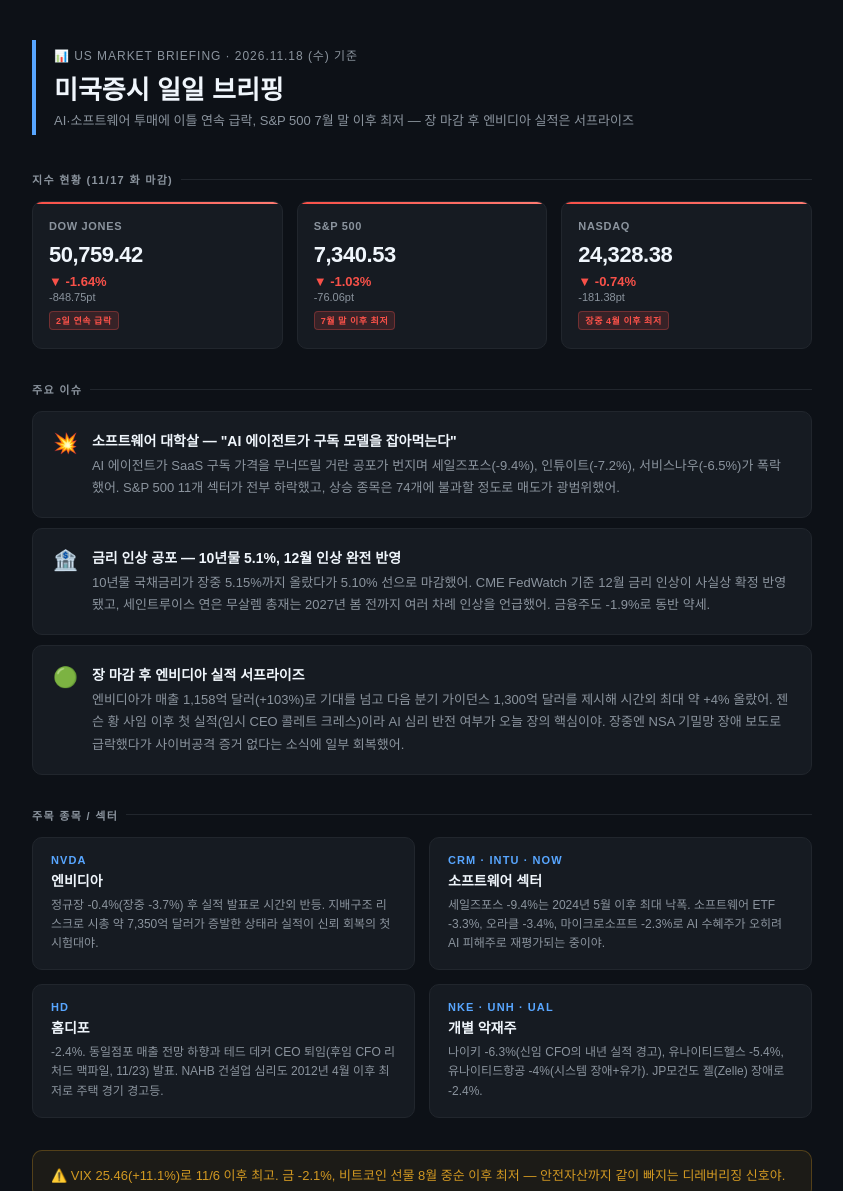
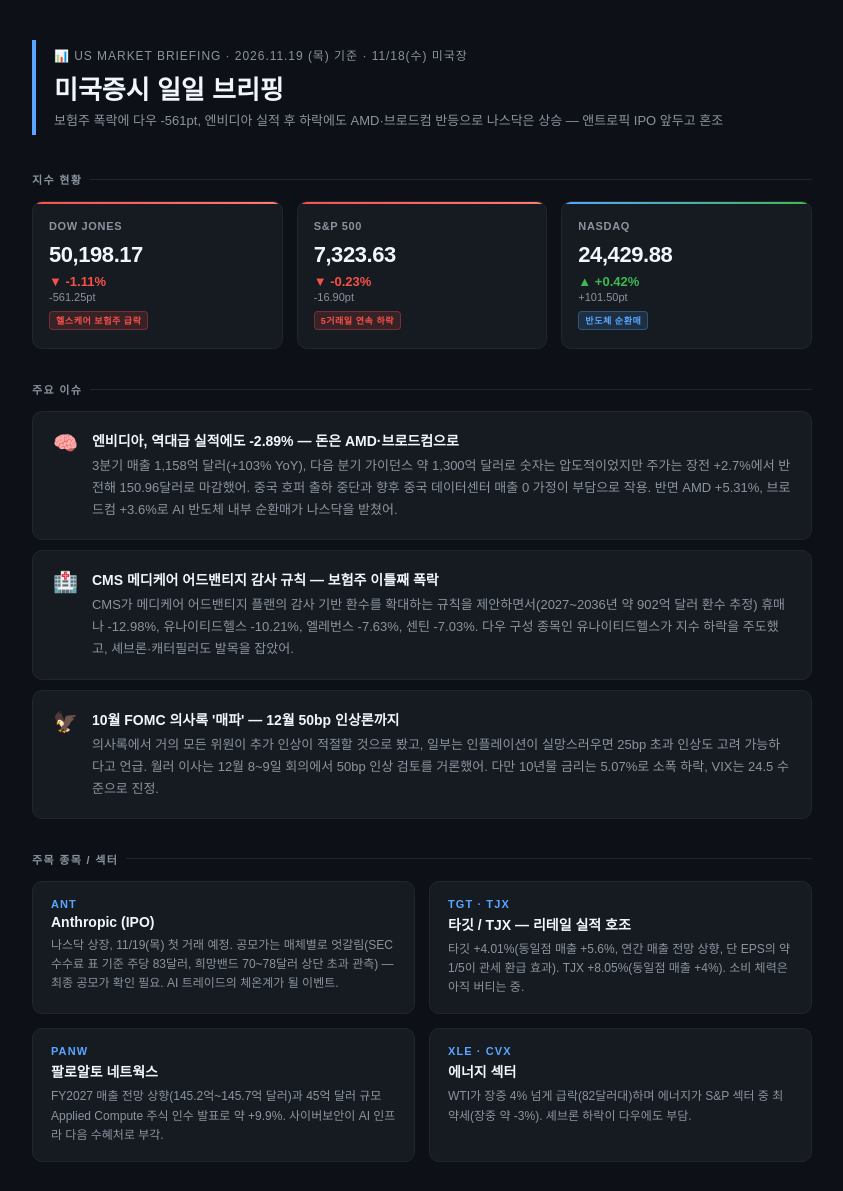
Before and after one commit to ksjin09/market-briefing, a plain HTML site: page index.html in a window 1280 px wide. Shown: the top 1191 px of the page, without its empty margins (218-1061 px from the left). Drawn offline with Linux system fonts and the light colour scheme.

Commit message:
briefing 20261119

```diff
--- a/index.html
+++ b/index.html
@@ -3,7 +3,7 @@
 <head>
   <meta charset="UTF-8" />
   <meta name="viewport" content="width=device-width, initial-scale=1.0"/>
-  <title>미국증시 브리핑 | 2026.11.18</title>
+  <title>미국증시 브리핑 | 2026.11.19</title>
   <style>
     * { margin: 0; padding: 0; box-sizing: border-box; }
     body { font-family: 'Apple SD Gothic Neo', 'Malgun Gothic', sans-serif; background: #0d1117; color: #e6edf3; min-height: 100vh; padding: 40px 20px; }
@@ -27,10 +27,6 @@
     .badge.record { background: rgba(63, 185, 80, 0.15); color: #3fb950; border-color: rgba(63, 185, 80, 0.3); }
     .badge.neg { background: rgba(248, 81, 73, 0.15); color: #f85149; border-color: rgba(248, 81, 73, 0.3); }
     .weekly-grid { display: grid; grid-template-columns: repeat(3, 1fr); gap: 14px; margin-bottom: 32px; }
-    .weekly-card { background: #161b22; border: 1px solid #21262d; border-radius: 10px; padding: 14px 16px; display: flex; justify-content: space-between; align-items: center; }
-    .weekly-label { font-size: 12px; color: #8b949e; }
-    .weekly-val { font-size: 16px; font-weight: 700; color: #3fb950; }
-    .weekly-val.down { color: #f85149; }
     .issue-list { margin-bottom: 32px; }
     .issue-item { background: #161b22; border: 1px solid #21262d; border-radius: 10px; padding: 18px 20px; margin-bottom: 10px; display: flex; gap: 14px; align-items: flex-start; }
     .issue-icon { font-size: 20px; flex-shrink: 0; margin-top: 1px; }
@@ -41,7 +37,7 @@
     .stock-ticker { font-size: 11px; font-weight: 700; color: #58a6ff; letter-spacing: 0.1em; margin-bottom: 4px; }
     .stock-name { font-size: 14px; font-weight: 600; color: #f0f6fc; margin-bottom: 6px; }
     .stock-desc { font-size: 12px; color: #8b949e; line-height: 1.6; }
-    .notice { background: rgba(210, 153, 34, 0.08); border: 1px solid rgba(210, 153, 34, 0.3); border-radius: 10px; padding: 14px 18px; display: flex; align-items: center; gap: 12px; margin-bottom: 32px; font-size: 13px; color: #d29922; }
+    .notice { background: rgba(210, 153, 34, 0.08); border: 1px solid rgba(210, 153, 34, 0.3); border-radius: 10px; padding: 14px 18px; display: flex; align-items: center; gap: 12px; margin-bottom: 32px; font-size: 13px; color: #d29922; line-height: 1.6; }
     .outlook { background: #161b22; border: 1px solid #21262d; border-radius: 10px; padding: 20px; margin-bottom: 32px; }
     .outlook p { font-size: 13px; color: #8b949e; line-height: 1.85; }
     .outlook strong { color: #e6edf3; }
@@ -52,70 +48,70 @@
 <body>
 <div class="container">
   <div class="header">
-    <div class="date">📊 US Market Briefing · 2026.11.18 (수) 기준</div>
+    <div class="date">📊 US Market Briefing · 2026.11.19 (목) 기준 · 11/18(수) 미국장</div>
     <h1>미국증시 일일 브리핑</h1>
-    <div class="subtitle">AI·소프트웨어 투매에 이틀 연속 급락, S&amp;P 500 7월 말 이후 최저 — 장 마감 후 엔비디아 실적은 서프라이즈</div>
+    <div class="subtitle">보험주 폭락에 다우 -561pt, 엔비디아 실적 후 하락에도 AMD·브로드컴 반등으로 나스닥은 상승 — 앤트로픽 IPO 앞두고 혼조</div>
   </div>
 
-  <div class="section-title">지수 현황 (11/17 화 마감)</div>
+  <div class="section-title">지수 현황</div>
   <div class="index-grid">
     <div class="index-card down">
       <div class="index-name">DOW JONES</div>
-      <div class="index-value">50,759.42</div>
-      <div class="index-change down">▼ -1.64%</div>
-      <div class="index-pts">-848.75pt</div>
-      <div class="badge neg">2일 연속 급락</div>
+      <div class="index-value">50,198.17</div>
+      <div class="index-change down">▼ -1.11%</div>
+      <div class="index-pts">-561.25pt</div>
+      <div class="badge neg">헬스케어 보험주 급락</div>
     </div>
     <div class="index-card down">
       <div class="index-name">S&amp;P 500</div>
-      <div class="index-value">7,340.53</div>
-      <div class="index-change down">▼ -1.03%</div>
-      <div class="index-pts">-76.06pt</div>
-      <div class="badge neg">7월 말 이후 최저</div>
+      <div class="index-value">7,323.63</div>
+      <div class="index-change down">▼ -0.23%</div>
+      <div class="index-pts">-16.90pt</div>
+      <div class="badge neg">5거래일 연속 하락</div>
     </div>
-    <div class="index-card down">
+    <div class="index-card">
       <div class="index-name">NASDAQ</div>
-      <div class="index-value">24,328.38</div>
-      <div class="index-change down">▼ -0.74%</div>
-      <div class="index-pts">-181.38pt</div>
-      <div class="badge neg">장중 4월 이후 최저</div>
+      <div class="index-value">24,429.88</div>
+      <div class="index-change">▲ +0.42%</div>
+      <div class="index-pts">+101.50pt</div>
+      <div class="badge">반도체 순환매</div>
     </div>
   </div>
 
   <div class="section-title">주요 이슈</div>
   <div class="issue-list">
     <div class="issue-item">
-      <div class="issue-icon">💥</div>
-      <div><div class="issue-title">소프트웨어 대학살 — "AI 에이전트가 구독 모델을 잡아먹는다"</div><div class="issue-body">AI 에이전트가 SaaS 구독 가격을 무너뜨릴 거란 공포가 번지며 세일즈포스(-9.4%), 인튜이트(-7.2%), 서비스나우(-6.5%)가 폭락했어. S&amp;P 500 11개 섹터가 전부 하락했고, 상승 종목은 74개에 불과할 정도로 매도가 광범위했어.</div></div>
+      <div class="issue-icon">🧠</div>
+      <div><div class="issue-title">엔비디아, 역대급 실적에도 -2.89% — 돈은 AMD·브로드컴으로</div><div class="issue-body">3분기 매출 1,158억 달러(+103% YoY), 다음 분기 가이던스 약 1,300억 달러로 숫자는 압도적이었지만 주가는 장전 +2.7%에서 반전해 150.96달러로 마감했어. 중국 호퍼 출하 중단과 향후 중국 데이터센터 매출 0 가정이 부담으로 작용. 반면 AMD +5.31%, 브로드컴 +3.6%로 AI 반도체 내부 순환매가 나스닥을 받쳤어.</div></div>
     </div>
     <div class="issue-item">
-      <div class="issue-icon">🏦</div>
-      <div><div class="issue-title">금리 인상 공포 — 10년물 5.1%, 12월 인상 완전 반영</div><div class="issue-body">10년물 국채금리가 장중 5.15%까지 올랐다가 5.10% 선으로 마감했어. CME FedWatch 기준 12월 금리 인상이 사실상 확정 반영됐고, 세인트루이스 연은 무살렘 총재는 2027년 봄 전까지 여러 차례 인상을 언급했어. 금융주도 -1.9%로 동반 약세.</div></div>
+      <div class="issue-icon">🏥</div>
+      <div><div class="issue-title">CMS 메디케어 어드밴티지 감사 규칙 — 보험주 이틀째 폭락</div><div class="issue-body">CMS가 메디케어 어드밴티지 플랜의 감사 기반 환수를 확대하는 규칙을 제안하면서(2027~2036년 약 902억 달러 환수 추정) 휴매나 -12.98%, 유나이티드헬스 -10.21%, 엘레번스 -7.63%, 센틴 -7.03%. 다우 구성 종목인 유나이티드헬스가 지수 하락을 주도했고, 셰브론·캐터필러도 발목을 잡았어.</div></div>
     </div>
     <div class="issue-item">
-      <div class="issue-icon">🟢</div>
-      <div><div class="issue-title">장 마감 후 엔비디아 실적 서프라이즈</div><div class="issue-body">엔비디아가 매출 1,158억 달러(+103%)로 기대를 넘고 다음 분기 가이던스 1,300억 달러를 제시해 시간외 최대 약 +4% 올랐어. 젠슨 황 사임 이후 첫 실적(임시 CEO 콜레트 크레스)이라 AI 심리 반전 여부가 오늘 장의 핵심이야. 장중엔 NSA 기밀망 장애 보도로 급락했다가 사이버공격 증거 없다는 소식에 일부 회복했어.</div></div>
+      <div class="issue-icon">🦅</div>
+      <div><div class="issue-title">10월 FOMC 의사록 '매파' — 12월 50bp 인상론까지</div><div class="issue-body">의사록에서 거의 모든 위원이 추가 인상이 적절할 것으로 봤고, 일부는 인플레이션이 실망스러우면 25bp 초과 인상도 고려 가능하다고 언급. 월러 이사는 12월 8~9일 회의에서 50bp 인상 검토를 거론했어. 다만 10년물 금리는 5.07%로 소폭 하락, VIX는 24.5 수준으로 진정.</div></div>
     </div>
   </div>
 
   <div class="section-title">주목 종목 / 섹터</div>
   <div class="stock-grid">
-    <div class="stock-card"><div class="stock-ticker">NVDA</div><div class="stock-name">엔비디아</div><div class="stock-desc">정규장 -0.4%(장중 -3.7%) 후 실적 발표로 시간외 반등. 지배구조 리스크로 시총 약 7,350억 달러가 증발한 상태라 실적이 신뢰 회복의 첫 시험대야.</div></div>
-    <div class="stock-card"><div class="stock-ticker">CRM · INTU · NOW</div><div class="stock-name">소프트웨어 섹터</div><div class="stock-desc">세일즈포스 -9.4%는 2024년 5월 이후 최대 낙폭. 소프트웨어 ETF -3.3%, 오라클 -3.4%, 마이크로소프트 -2.3%로 AI 수혜주가 오히려 AI 피해주로 재평가되는 중이야.</div></div>
-    <div class="stock-card"><div class="stock-ticker">HD</div><div class="stock-name">홈디포</div><div class="stock-desc">-2.4%. 동일점포 매출 전망 하향과 테드 데커 CEO 퇴임(후임 CFO 리처드 맥파일, 11/23) 발표. NAHB 건설업 심리도 2012년 4월 이후 최저로 주택 경기 경고등.</div></div>
-    <div class="stock-card"><div class="stock-ticker">NKE · UNH · UAL</div><div class="stock-name">개별 악재주</div><div class="stock-desc">나이키 -6.3%(신임 CFO의 내년 실적 경고), 유나이티드헬스 -5.4%, 유나이티드항공 -4%(시스템 장애+유가). JP모건도 젤(Zelle) 장애로 -2.4%.</div></div>
+    <div class="stock-card"><div class="stock-ticker">ANT</div><div class="stock-name">Anthropic (IPO)</div><div class="stock-desc">나스닥 상장, 11/19(목) 첫 거래 예정. 공모가는 매체별로 엇갈림(SEC 수수료 표 기준 주당 83달러, 희망밴드 70~78달러 상단 초과 관측) — 최종 공모가 확인 필요. AI 트레이드의 체온계가 될 이벤트.</div></div>
+    <div class="stock-card"><div class="stock-ticker">TGT · TJX</div><div class="stock-name">타깃 / TJX — 리테일 실적 호조</div><div class="stock-desc">타깃 +4.01%(동일점 매출 +5.6%, 연간 매출 전망 상향, 단 EPS의 약 1/5이 관세 환급 효과). TJX +8.05%(동일점 매출 +4%). 소비 체력은 아직 버티는 중.</div></div>
+    <div class="stock-card"><div class="stock-ticker">PANW</div><div class="stock-name">팔로알토 네트웍스</div><div class="stock-desc">FY2027 매출 전망 상향(145.2억~145.7억 달러)과 45억 달러 규모 Applied Compute 주식 인수 발표로 약 +9.9%. 사이버보안이 AI 인프라 다음 수혜처로 부각.</div></div>
+    <div class="stock-card"><div class="stock-ticker">XLE · CVX</div><div class="stock-name">에너지 섹터</div><div class="stock-desc">WTI가 장중 4% 넘게 급락(82달러대)하며 에너지가 S&amp;P 섹터 중 최약세(장중 약 -3%). 셰브론 하락이 다우에도 부담.</div></div>
   </div>
 
-  <div class="notice">⚠️ VIX 25.46(+11.1%)로 11/6 이후 최고. 금 -2.1%, 비트코인 선물 8월 중순 이후 최저 — 안전자산까지 같이 빠지는 디레버리징 신호야.</div>
+  <div class="notice">⚠️ S&amp;P 500 5거래일 연속 하락(6월 이후 최장) · 미 10년물 5%대 고착 · 다우-나스닥 극단적 디커플링. 앤트로픽 공모가는 소스 간 불일치로 확인 필요.</div>
 
   <div class="section-title">단기 시장 시각</div>
   <div class="outlook"><p>
-    <strong>긍정 요인:</strong> 엔비디아 실적과 가이던스가 기대 이상이라 AI 하드웨어 쪽 투매는 일단 숨 돌릴 여지가 생겼어. S&amp;P 500 기업들의 분기 EPS 성장률이 약 32%(FactSet)로 펀더멘털 자체는 아직 탄탄하고, 10월 소매판매도 예상 부합(+0.2%).<br/><br/>
-    <strong>주의 요인:</strong> 10년물 5%대 고금리와 12월 금리 인상 기정사실화, 소프트웨어 비즈니스 모델에 대한 구조적 의심, 엔비디아 지배구조 리스크, 이란 전쟁 관련 유가 불확실성(브렌트 90달러대)이 동시에 겹쳐 있어. 오늘 밤 FOMC 의사록(미 동부 14시)과 타깃·로우스·TJX·팔로알토 실적이 다음 변수.<br/><br/>
-    <strong>결론:</strong> 엔비디아 덕에 단기 기술적 반등은 나올 수 있지만, 이번 하락의 본질은 반도체가 아니라 '고금리 + 소프트웨어 재평가'라서 한 번의 실적으로 해결되진 않아. VIX 25 위에선 추격 매수보다 의사록 이후 금리 방향을 확인하는 게 맞아.
+    <strong>긍정 요인:</strong> 엔비디아 가이던스와 FY2028 성장 전망 상향(약 75%)은 AI 수요가 꺾이지 않았다는 증거고, 수급이 AMD·브로드컴·사이버보안으로 넓어지는 건 건강한 신호야. 타깃·TJX가 보여준 소비 체력, 금리·VIX의 소폭 진정도 받침목.<br/><br/>
+    <strong>주의 요인:</strong> 연준이 인하가 아니라 '인상' 사이클을 논의 중이라는 게 핵심 리스크. 10년물 5% 위에서 밸류에이션 부담이 크고, CMS 규칙처럼 정책 리스크가 섹터 단위로 터지는 중. 앤트로픽 초대형 IPO가 기존 AI 대형주의 수급을 빨아들일 가능성도 체크해야 해.<br/><br/>
+    <strong>결론:</strong> 지수보다 섹터 장세. 단기 방향은 오늘 밤 앤트로픽 첫 거래 성적과 월마트 실적, 그리고 12월 FOMC 인상 폭 기대치가 결정할 것 — 변동성 높은 구간이니 추격 매수보다는 관망이 유리해 보여.
   </p></div>
 
-  <div class="footer">데이터 출처: US Stock Info(Yahoo Finance 시세), AP/BNN Bloomberg, HNGN, TV News Check · 생성일시: 2026.11.18</div>
+  <div class="footer">데이터 출처: Yahoo Finance(시장 개요), TradingKey, Vista Partners, StockTitan · 생성일시: 2026.11.19</div>
 </div>
 </body>
 </html>
```
